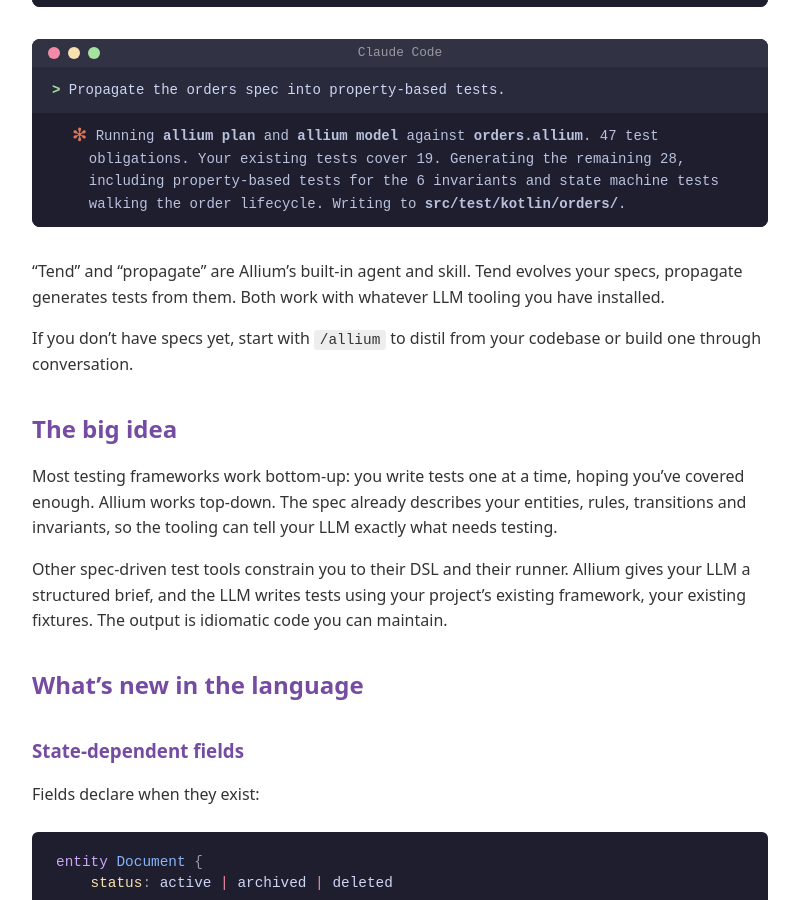
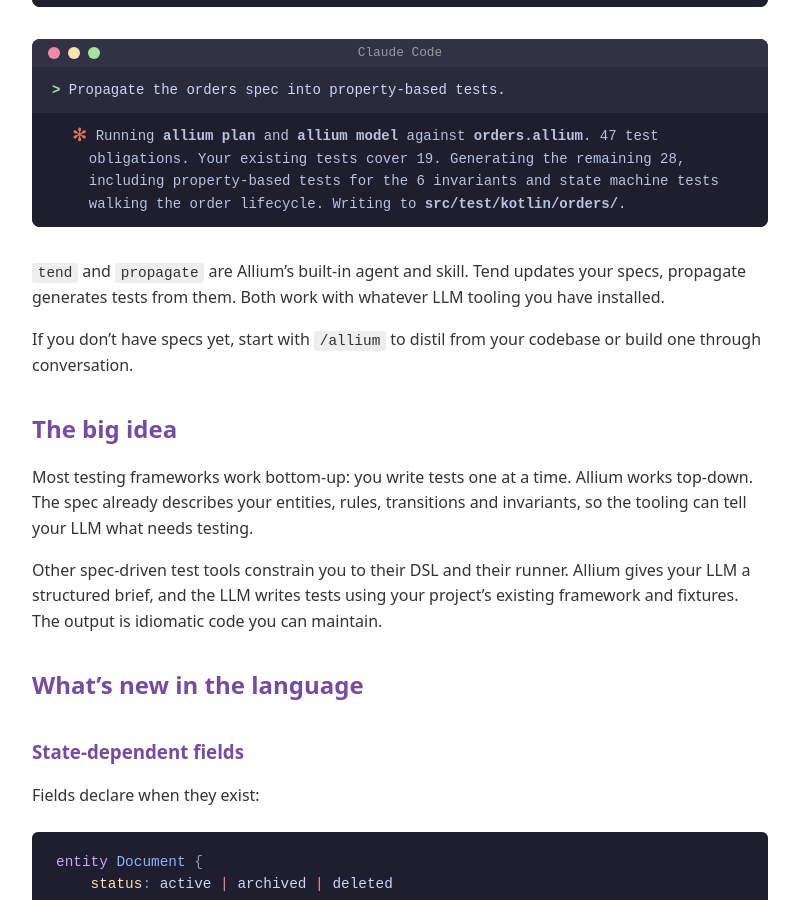
Before and after one commit to juxt/allium, a Jekyll site: the page built from v3/index.md, in a window 1280 px wide and 900 px high, scrolled down 636 px. Shown: the whole window, without its empty margins (240-1039 px from the left). Built offline with Jekyll 4.4.1, drawn with Linux system fonts in a browser that asks for light colours; some of the changed text lies outside the part shown.

Commit message:
Tone pass: fix AI tells, Oxford commas, double-quote formatting, vague verbs

```diff
--- a/v3/index.md
+++ b/v3/index.md
@@ -49,15 +49,15 @@
   </div>
 </div>
 
-"Tend" and "propagate" are Allium's built-in agent and skill. Tend evolves your specs, propagate generates tests from them. Both work with whatever LLM tooling you have installed.
+<code>tend</code> and <code>propagate</code> are Allium's built-in agent and skill. Tend updates your specs, propagate generates tests from them. Both work with whatever LLM tooling you have installed.
 
 If you don't have specs yet, start with `/allium` to distil from your codebase or build one through conversation.
 
 ## The big idea
 
-Most testing frameworks work bottom-up: you write tests one at a time, hoping you've covered enough. Allium works top-down. The spec already describes your entities, rules, transitions and invariants, so the tooling can tell your LLM exactly what needs testing.
+Most testing frameworks work bottom-up: you write tests one at a time. Allium works top-down. The spec already describes your entities, rules, transitions and invariants, so the tooling can tell your LLM what needs testing.
 
-Other spec-driven test tools constrain you to their DSL and their runner. Allium gives your LLM a structured brief, and the LLM writes tests using your project's existing framework, your existing fixtures. The output is idiomatic code you can maintain.
+Other spec-driven test tools constrain you to their DSL and their runner. Allium gives your LLM a structured brief, and the LLM writes tests using your project's existing framework and fixtures. The output is idiomatic code you can maintain.
 
 ## What's new in the language
 
```
Also changed, not shown: other parts of v3/index.md (+4 -6 lines).
